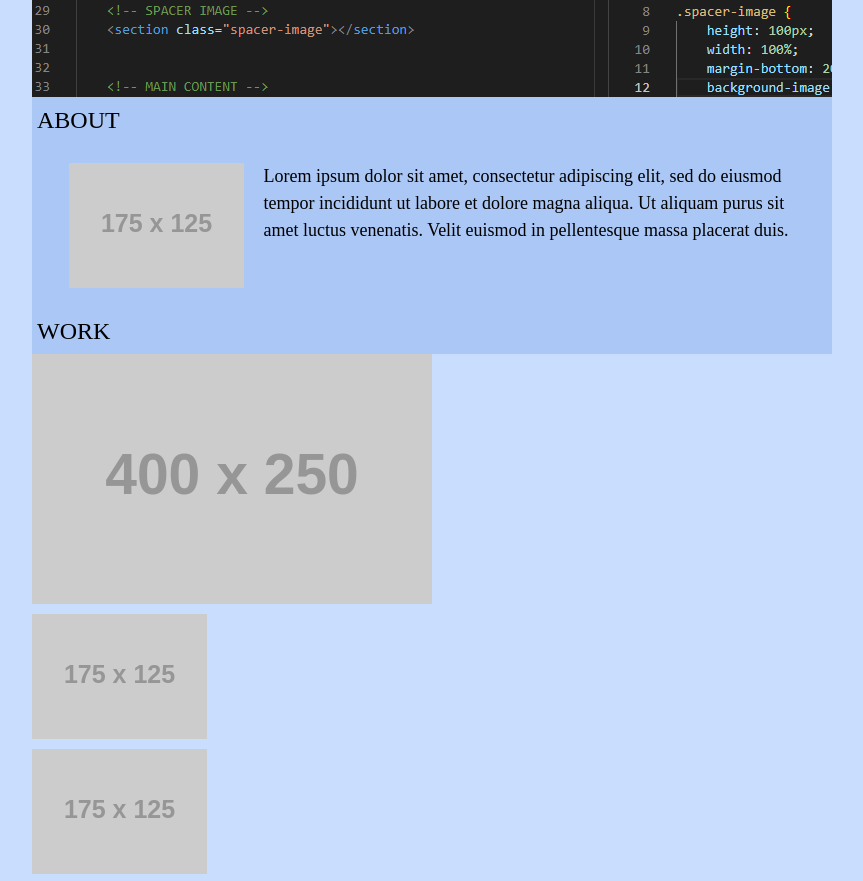
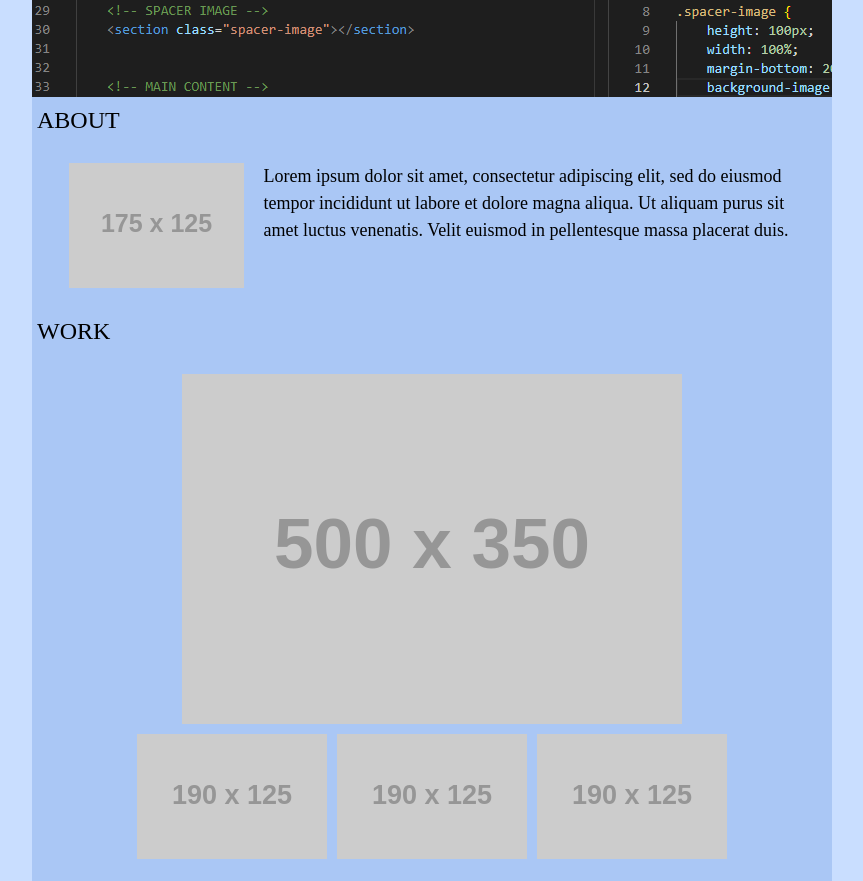
Before and after one commit to t-willis/portfolio-html-css-projects, a plain HTML site: page index.html in a window 1280 px wide. Shown: the part 69-950 px from the top of the page, without its empty margins (208-1071 px from the left). Drawn offline with Linux system fonts and the light colour scheme; placeholder pictures from the web are drawn by us.

Commit message:
added image scaling for featured project

```diff
--- a/assets/css/style.css
+++ b/assets/css/style.css
@@ -13,7 +13,7 @@ body {
     align-items: center;
     background-color: #C9DEFF;
     margin: auto;
-    min-width: 375px;
+    min-width: 300px;
     max-width: 800px;
 }
 
@@ -74,34 +74,56 @@ header ul li::after {
     background-repeat: no-repeat;
 }
 
-/* section class styling things */
-/* section {
-    margin-bottom: 50px;
-} */
 
-#about-me {
-    display: inline-flex;
+
+/* about me id */
+.about-me {
+    display: flex;
     flex-direction: row;
     flex-wrap: wrap;
     background-color: #AAC7F5;
     justify-content: center;
     padding: 20px;
     gap: 20px;
+    flex: 1 1 50%;
 }
 
-.main-content article {
+.about-me article {
     width: 70%;
     font-size: 75%;
 }
-
-/* .main-content img {
-    width: 30%;
-} */
 
 .card {
     background-color: #AAC7F5;
     padding: 5px;
 }
+
+
+/* work projects */
+.work-projects {
+    display: flex;
+    flex-direction: column;
+    align-items: center;
+    background-color: #AAC7F5;
+    justify-content: center;
+    padding: 20px;
+}
+
+.feat-proj img {
+    height: auto;
+    width: 100%;
+}
+
+.reg-proj {
+    display: flex;
+    flex-direction: row;
+    justify-content: center;
+    flex-wrap: wrap;
+    flex: 1 1 30%;
+    gap: 10px;
+}
+
+
 
 /* Media query for screen width to force flex-direction to column */
 @media screen and (max-width: 768px) {
--- a/index.html
+++ b/index.html
@@ -32,24 +32,23 @@
     <!-- MAIN CONTENT -->
     <main class="content">
         <div class="card"><h3>ABOUT</h3></div>
-        <section class="main-content" id="about-me">
+        <section class="about-me" id="about-me">
             <img src="https://placehold.co/175x125" alt="About Me section image">
             <article>Lorem ipsum dolor sit amet, consectetur adipiscing elit, sed do eiusmod tempor incididunt ut labore et dolore magna aliqua. Ut aliquam purus sit amet luctus venenatis. Velit euismod in pellentesque massa placerat duis.</article>
         </section>
 
         <div class="card"><h3>WORK</h3></div>
-        <section class="main-content" id="work-projects">
-            <figure class="feat-proj">
-                <img src="https://placehold.co/400x250" alt="Featured Project image">
+        <section class="work-projects" id="work-projects">
+            <div class="feat-proj">
+                <img src="https://placehold.co/500x350" alt="Featured Project image">
+            </div>
+
+            <figure class="reg-proj">
+                <img src="https://placehold.co/190x125" alt="Regular project 1">
+                <img src="https://placehold.co/190x125" alt="Regular project 2">
+                <img src="https://placehold.co/190x125" alt="Regular project 3">
             </figure>
 
-            <figure class="reg-proj">
-                <img src="https://placehold.co/175x125" alt="Regular project 1">
-            </figure>
-
-            <figure class="reg-proj">
-                <img src="https://placehold.co/175x125" alt="Regular project 2">
-            </figure>
         </section>
 
         <div class="card"><h3>CONTACT</h3></div>
```
